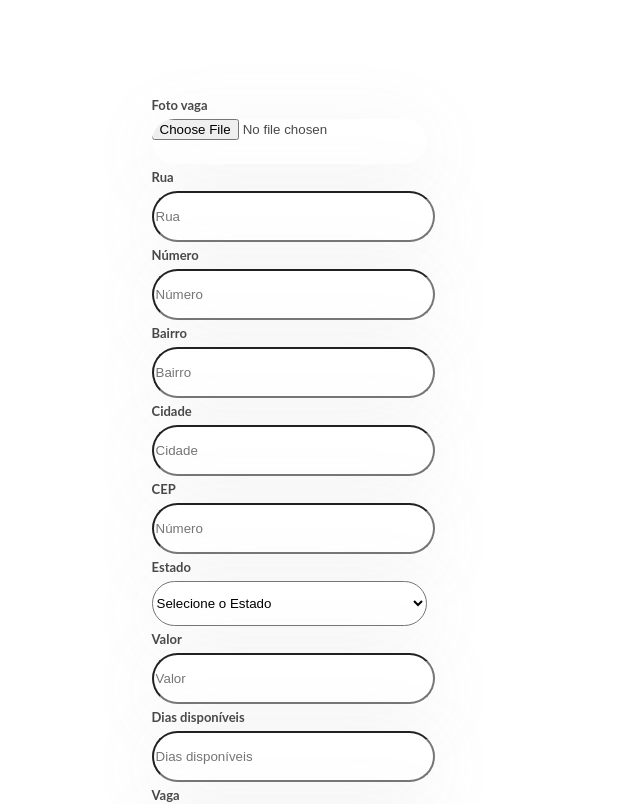
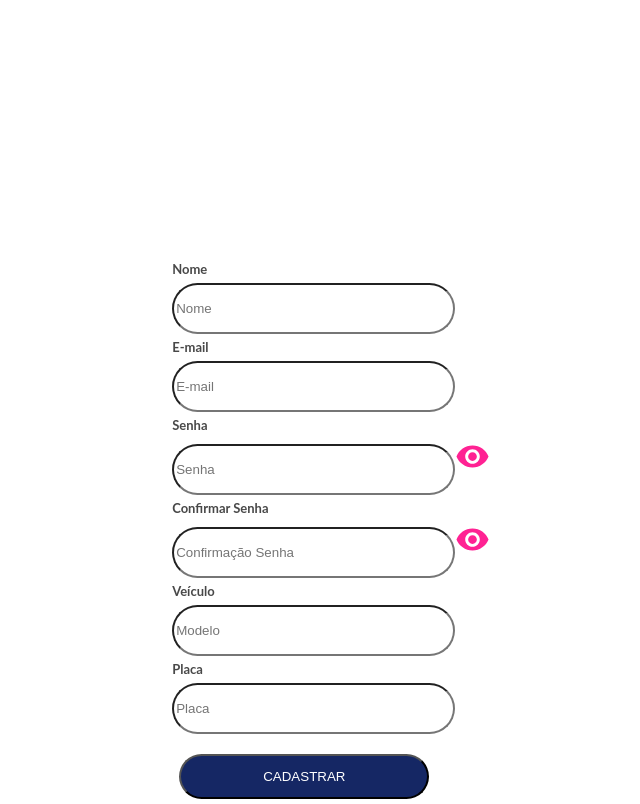
Before and after one commit to bermarques/estacionaai, a React (Create React App) app: page / in a window 1280 px wide. Shown: the top 804 px of the page, without its empty margins (391-1031 px from the left). Built offline with nearby package versions, Linux system fonts and the light colour scheme.

Commit message:
feature: Car and plate field created

```diff
--- a/src/App.js
+++ b/src/App.js
@@ -1,9 +1,10 @@
 import "./App.css";
-import ParkingLocation from "./Pages/ParkingForm/index";
+import DriverForm from "./Pages/DriverForm/index";
+
 const App = () => {
   return (
     <div className="App">
-      <ParkingLocation />
+      <DriverForm />
     </div>
   );
 };
--- a/src/Components/DriverForm/index.jsx
+++ b/src/Components/DriverForm/index.jsx
@@ -13,6 +13,7 @@ const DriverFormComponent = () => {
 
   const sendForm = (event) => {
     delete event.password_confirmation;
+    // event.plate = event.plate.toUpperCase();
     console.log(event);
   };
 
@@ -106,11 +107,29 @@ const DriverFormComponent = () => {
             />
           </div>
         )}
+        Veículo
+        <input
+          className="input-form"
+          type="text"
+          placeholder="Modelo"
+          name="car"
+          ref={register}
+        />
+        Placa
+        <input
+          className="input-form"
+          type="text"
+          placeholder="Placa"
+          name="plate"
+          ref={register}
+        />
         <div>
           {errors.name?.message ||
             errors.email?.message ||
             errors.password?.message ||
-            errors.password_confirmation?.message}
+            errors.password_confirmation?.message ||
+            errors.car?.message ||
+            errors.plate?.message}
         </div>
         <button className="button-send" type="submit">
           CADASTRAR
--- a/src/Helpers/DriverForm/index.jsx
+++ b/src/Helpers/DriverForm/index.jsx
@@ -24,4 +24,12 @@ export const schema = yup.object().shape({
     .string()
     .required("O campo Confirmação de senha é obrigatório!")
     .oneOf([yup.ref("password")], "A senha deve ser igual!"),
+  car: yup.string().required("Esse campo é obrigatório!"),
+  plate: yup
+    .string()
+    .required("Esse ccampo é obrigatório!")
+    .matches(
+      /^([A-Z]{3}[0-9][0-9A-Z][0-9]{2})$/,
+      "Placa inválida!, deve ser no padrão mercosul AAA0A00"
+    ),
 });
--- a/src/Style/DriverForm/style.css
+++ b/src/Style/DriverForm/style.css
@@ -7,11 +7,16 @@
 .master-form {
   display: flex;
   flex-direction: column;
-
   margin-top: 1%;
   margin-left: 44%;
   justify-content: center;
   text-align: left;
+  font-family: Lato;
+  font-style: normal;
+  font-weight: bold;
+  font-size: 13px;
+  line-height: 27px;
+  color: #484848;
 }
 
 .button-send {
@@ -41,3 +46,7 @@
   height: 5.25px;
   cursor: pointer;
 }
+
+.icon-visible:hover {
+  color: purple;
+}
```
